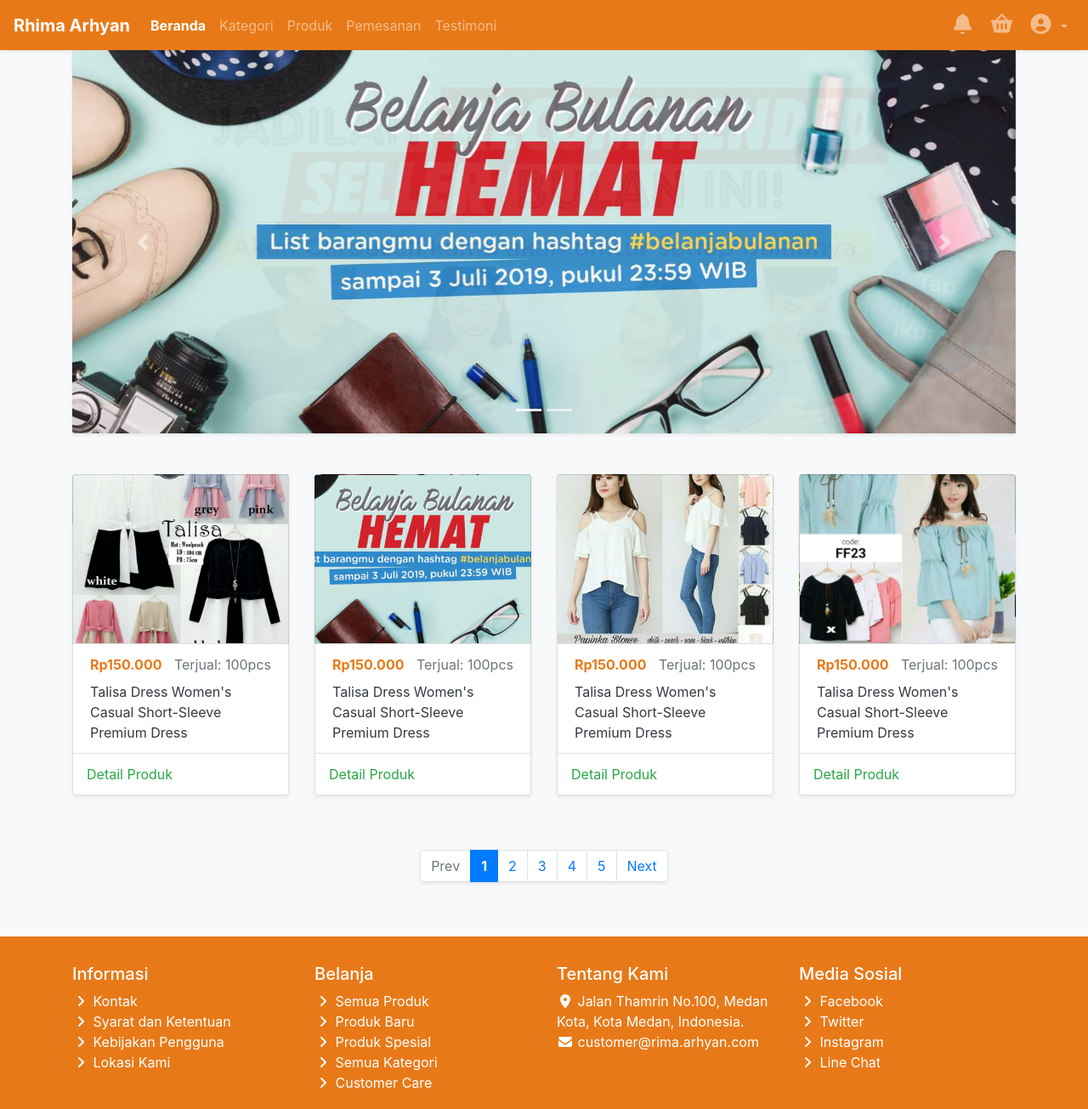
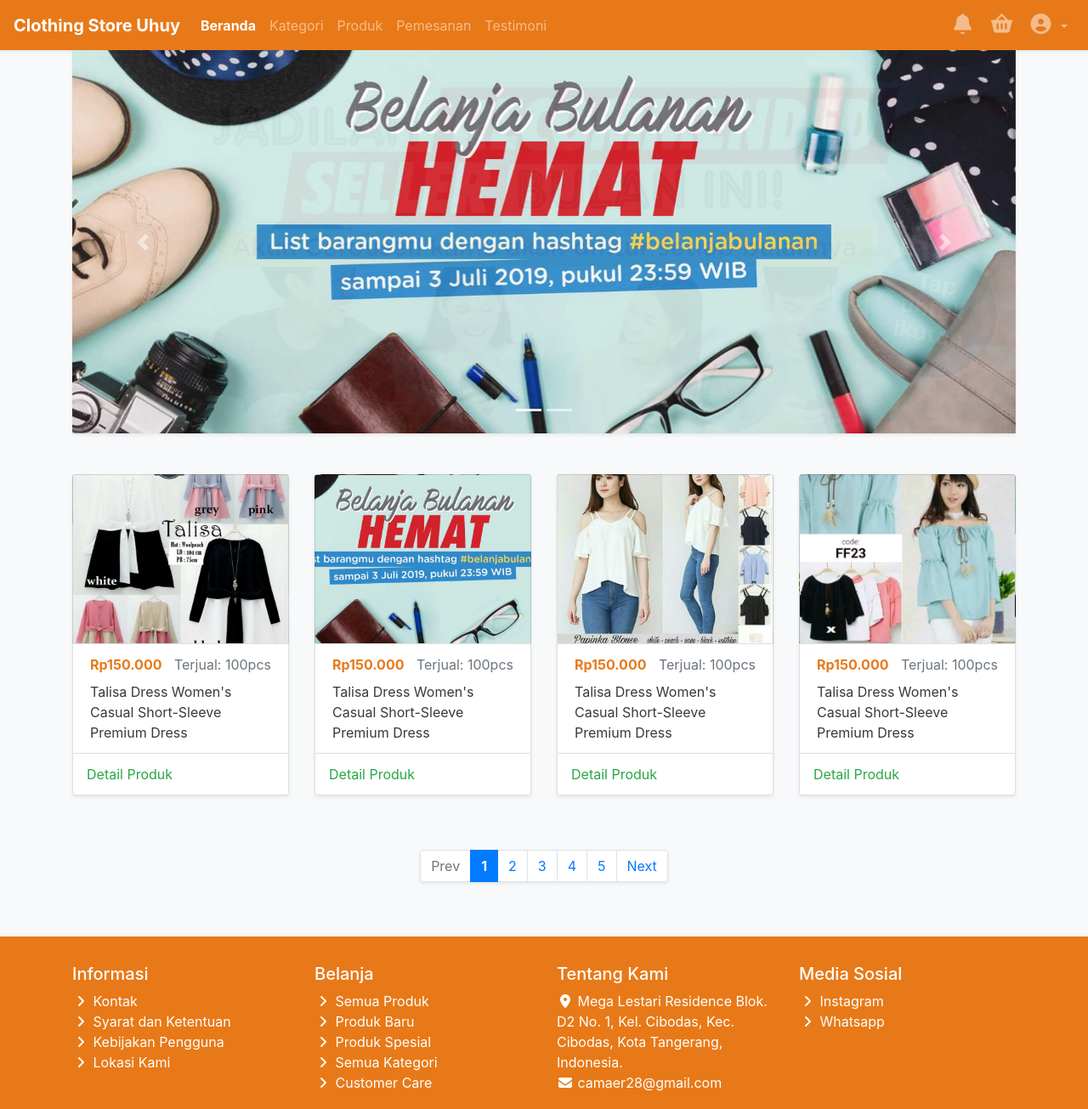
Before and after one commit to eko246/clothing-store, a plain HTML site: page index.html in a window 1280 px wide. Shown: the whole page at 85% size. Drawn offline with Linux system fonts and the light colour scheme; files whose address does not match are found by name.

Commit message:
Update index.html

```diff
--- a/index.html
+++ b/index.html
@@ -8,7 +8,7 @@
     <link rel="stylesheet" href="assets/css/style.css">
     <link rel="stylesheet" href="assets/fontawesome/css/all.min.css">
 
-    <title>Beranda - Rima Arhyan</title>
+    <title>Beranda - Clothing_Store_Uhuy</title>
 </head>
 <body class="bg-light">
     <nav class="navbar navbar-expand-lg navbar-dark bg-website shadow-sm">
@@ -16,7 +16,7 @@
             <span class="navbar-toggler-icon"></span>
         </button>
         <div class="collapse navbar-collapse" id="navbarTogglerDemo01">
-            <a class="navbar-brand active" href="./">Rhima Arhyan</a>
+            <a class="navbar-brand active" href="./">Clothing Store Uhuy</a>
             <ul class="navbar-nav mr-auto mt-2 mt-lg-0">
                 <li class="nav-item active">
                     <a class="nav-link" href="./">Beranda</a>
@@ -199,17 +199,15 @@
                 <div class="col-sm-12 col-lg-3">
                     <h5>Tentang Kami</h5>
                     <ul class="list-unstyled">
-                        <li><a href="#"><i class="fa fa-map-marker-alt"></i> Jalan Thamrin No.100, Medan Kota, Kota Medan, Indonesia.</a></li>
-                        <li><a href="#"><i class="fa fa-envelope"></i> customer@rima.arhyan.com</a></li>
+                        <li><a href="#"><i class="fa fa-map-marker-alt"></i> Mega Lestari Residence Blok. D2 No. 1, Kel. Cibodas, Kec. Cibodas, Kota Tangerang, Indonesia.</a></li>
+                        <li><a href="#"><i class="fa fa-envelope"></i> camaer28@gmail.com</a></li>
                     </ul>
                 </div>
                 <div class="col-sm-12 col-lg-3">
                     <h5>Media Sosial</h5>
                     <ul class="list-unstyled">
-                        <li><a href="https://www.facebook.com/rima.arhyan"><i class="fa fa-angle-right"></i> Facebook</a></li>
-                        <li><a href="https://twitter.com/rima.arhyan"><i class="fa fa-angle-right"></i> Twitter</a></li>
                         <li><a href="https://www.instagram.com/rima.arhyan"><i class="fa fa-angle-right"></i> Instagram</a></li>
-                        <li><a href="https://line.me/@rima.arhyan"><i class="fa fa-angle-right"></i> Line Chat</a></li>
+                        <li><a href="https://line.me/@rima.arhyan"><i class="fa fa-angle-right"></i> Whatsapp</a></li>
                     </ul>
                 </div>
             </div>
```
